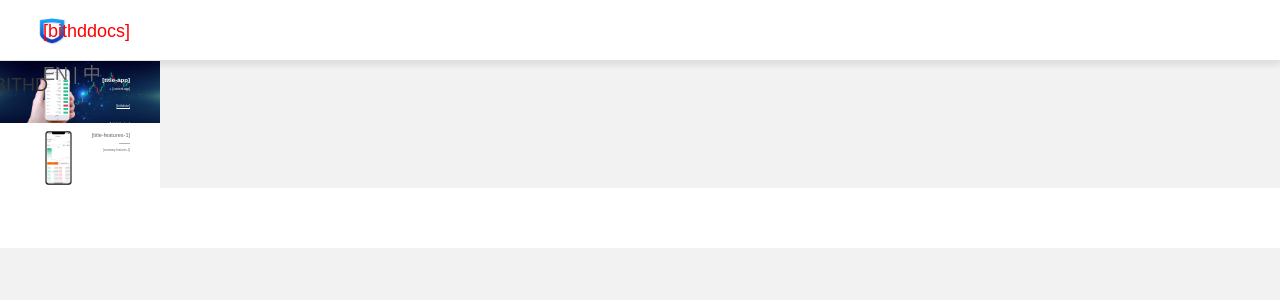
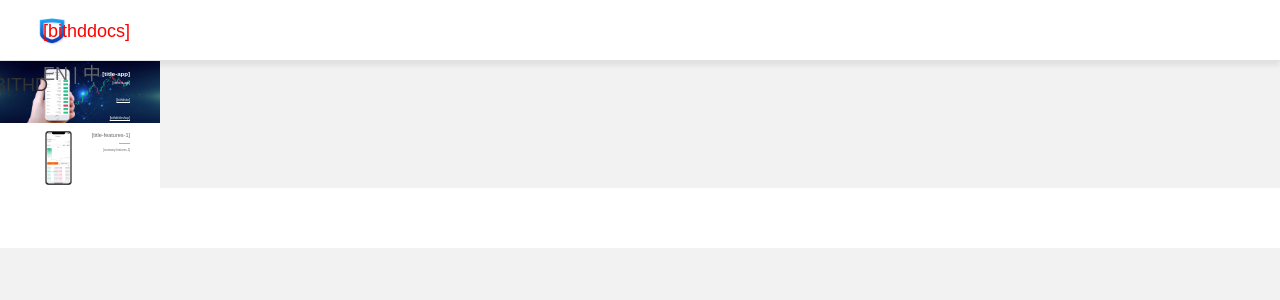
Before and after one commit to bithd/bithddotcom, a Jekyll site: the page built from index.md, in a window 1280 px wide. Shown: the top 300 px of the page. Built offline with Jekyll 4.4.1, drawn with Linux system fonts in a browser that asks for light colours; a script that is not in the unit is left out; comment, search, counter and statistics services are not loaded.

Commit message:
add taobao shop

```diff
--- a/_layouts/default.html
+++ b/_layouts/default.html
@@ -70,6 +70,9 @@
                 </div>
                 <p class="bithd_content">
                     <a class="bithdtitleshop" href="https://weidian.com/item.html?itemID=2266200056&spider_token=af9f&spider=seller.zx-shopdetail.5.1" target="_blank" ></a>
+                </p>
+                <p class="bithd_content">
+                    <a class="taobaoshop" href="https://shop284054772.taobao.com/" target="_blank" ></a>
                 </p>
             </div>
             <img id="float-image" class="float-image" src="../resource/watch_pc.png" alt="watch">
@@ -415,7 +418,7 @@
                     $(".component .title").html($.i18n.prop('component_title'));
                     $(".component .summary").html($.i18n.prop('component_summary'));
                     $(".bithdtitleshop").html($.i18n.prop('bithdtitleshop'));
-
+                    $(".taobaoshop").html($.i18n.prop('taobaoshop'));
                     $(".headline").html($.i18n.prop('parameter_headline'));
 
                     $(".bithd_help").html($.i18n.prop('bithd_help'));
--- a/_layouts/market.html
+++ b/_layouts/market.html
@@ -64,6 +64,10 @@
                 <p class="bithd_content bithd_page">
                     <a class="bithdtitleshop" href="https://weidian.com/item.html?itemID=2266200056&spider_token=af9f&spider=seller.zx-shopdetail.5.1" target="_blank" ></a>
                 </p>
+                <p class="bithd_content bithd_page">
+                    <a class="taobaoshop" href="https://shop284054772.taobao.com/" target="_blank" ></a>
+                </p>
+
 
 
                 <div class="download-img">
@@ -290,6 +294,7 @@
                         $(".title-features-1").html($.i18n.prop('title-features-1'));
                         $(".summary-features-1").html($.i18n.prop('summary-features-1'));
                         $(".bithdtitleshop").html($.i18n.prop('bithdtitleshop'));
+                        $(".taobaoshop").html($.i18n.prop('taobaoshop'));
                         $(".bithdsite").html($.i18n.prop('bithdsite'));
                         $(".bithddocs").html($.i18n.prop('bithddocs'));
 
--- a/css/bithd.css
+++ b/css/bithd.css
@@ -668,7 +668,7 @@ footer{
 }
 
 .text-market{
-    top:1.06271rem !important;
+    top:0.7rem !important;
 }
 
 @media (max-width: 768px) {
```
Also changed, not shown: 4 other files.
